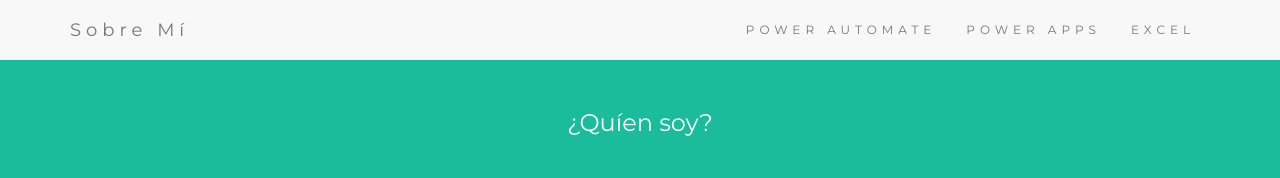
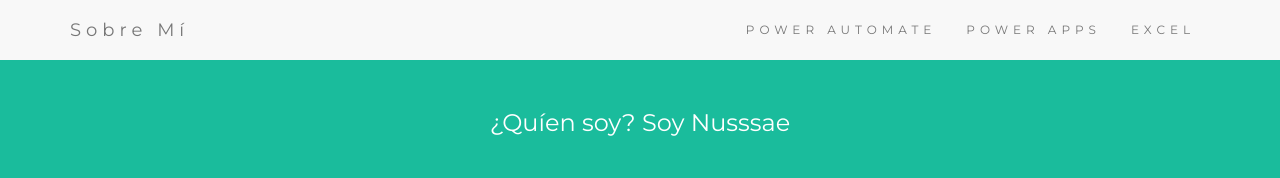
Before and after one commit to Nusssae/nusssae.github.io, a plain HTML site: page Q2/index.html in a window 1280 px wide. Shown: the top 178 px of the page. Drawn offline with nearby package versions, Linux system fonts and the light colour scheme.

Commit message:
Update index.html

```diff
--- a/Q2/index.html
+++ b/Q2/index.html
@@ -76,7 +76,7 @@
 
 <!-- First Container -->
 <div class="container-fluid bg-1 text-center">
-  <h3 class="margin">¿Quíen soy?</h3>
+  <h3 class="margin">¿Quíen soy? Soy Nusssae</h3>
   <img src="365.jpg" class="img-responsive img-square margin" style="display:inline" alt="365" width="350" height="350">
   <h3>Soy una persona que se está especalizando en diferentes programas dentro de O365</h3>
 </div>
```
